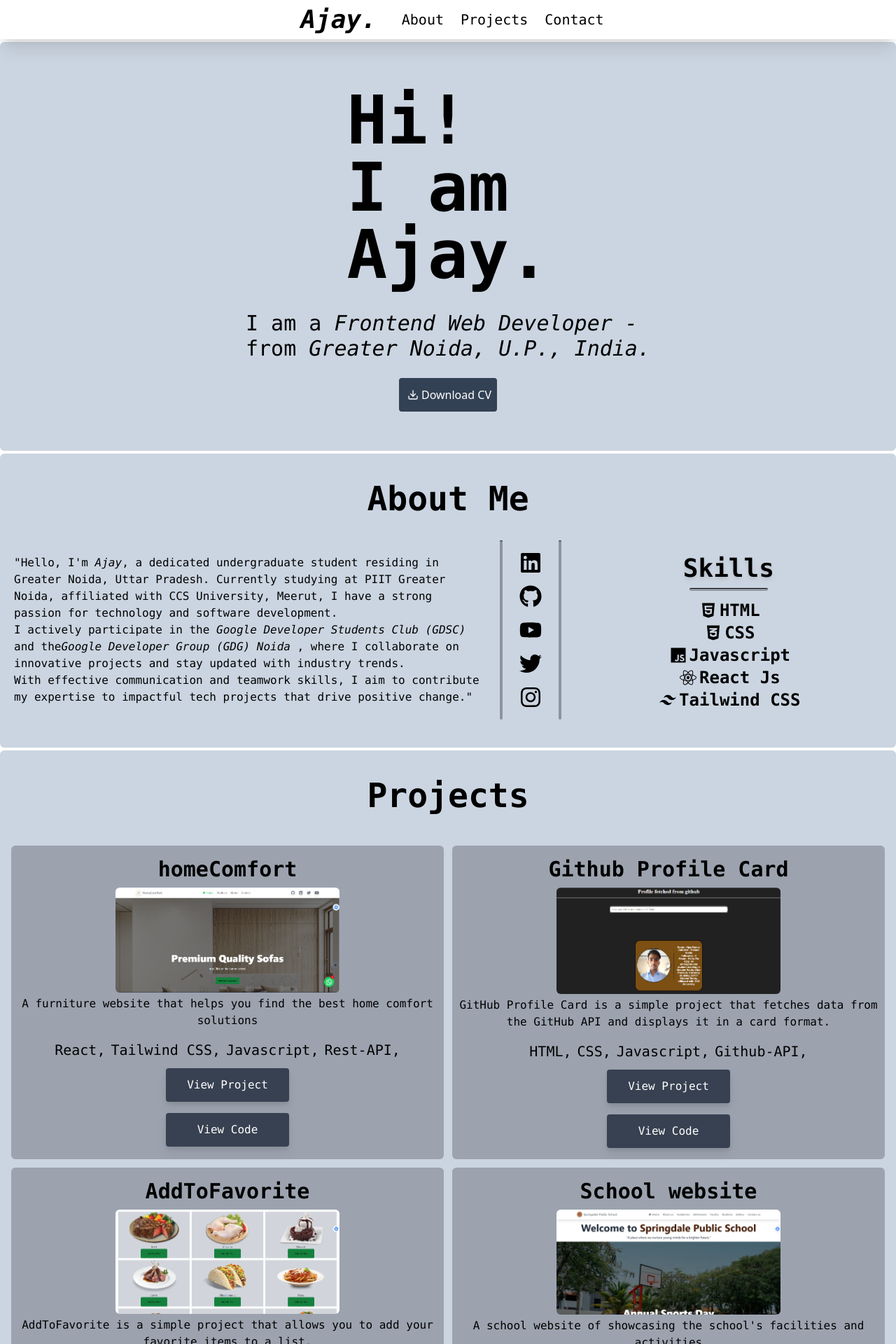
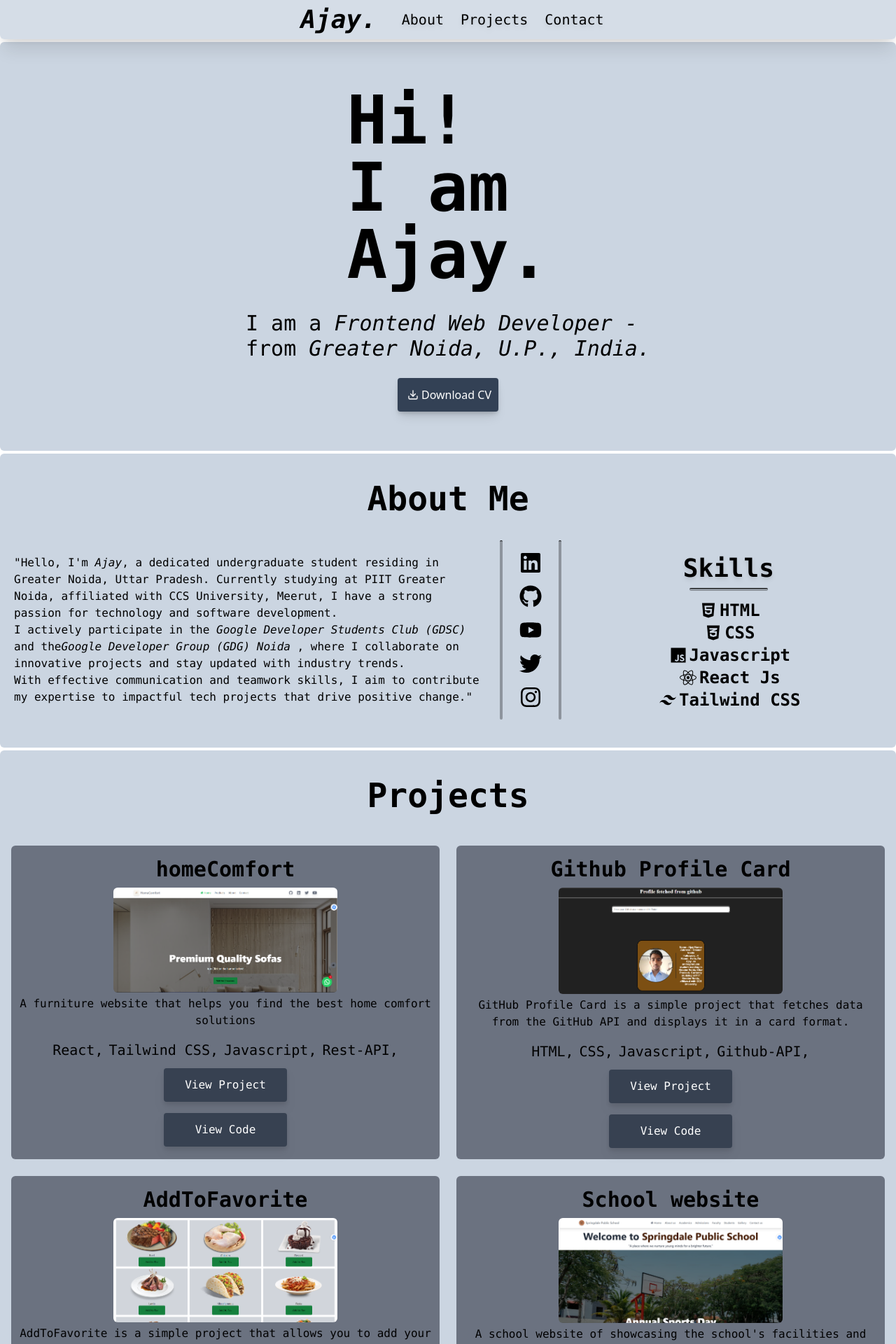
Before and after one commit to A-JA-Y/ajay-portfolio, a React (Create React App) app: page / in a window 1280 px wide. Shown: the top 1920 px of the page at 70% size. Built offline with nearby package versions, Linux system fonts and the light colour scheme.

Commit message:
Improvements

```diff
--- a/src/components/about/index.jsx
+++ b/src/components/about/index.jsx
@@ -14,7 +14,7 @@ import { RiTailwindCssFill } from "react-icons/ri";
 function About() {
   return (
     <>
-      <div className="about min-w-full bg-slate-300 dark:bg-gray-900 dark:text-white rounded-md font-mono py-6">
+      <div className="about min-w-full bg-slate-300 dark:bg-zinc-800 dark:text-white rounded-md font-mono py-6">
         <h1 className="text-center py-4 mb-4 text-5xl font-extrabold ">
           About Me
         </h1>
--- a/src/components/contact/index.jsx
+++ b/src/components/contact/index.jsx
@@ -14,7 +14,7 @@ import { CiLocationOn } from "react-icons/ci";
 function Contact() {
   return (
     <>
-      <div className="about min-w-full bg-slate-300 dark:bg-gray-900 dark:text-white rounded-md font-mono py-6">
+      <div className="about min-w-full bg-slate-300 dark:bg-zinc-800 dark:text-white rounded-md font-mono py-6">
         <h1 className="text-center py-4 mb-4 text-5xl font-extrabold ">Contact Me</h1>
         <div className="contactInfo">
           <div className="icons flex  justify-center items-center my-3 mx-4">
--- a/src/components/home/index.jsx
+++ b/src/components/home/index.jsx
@@ -36,7 +36,7 @@ const Home = () => {
   return (
     <>
       <div className="home  ">
-        <div className="container min-w-full flex flex-col items-center justify-center dark:text-white dark:bg-slate-900 my-1 py-8 bg-slate-300 rounded-md">
+        <div className="container min-w-full flex flex-col items-center justify-center dark:text-white dark:bg-zinc-800 my-1 py-8 bg-slate-300 rounded-md">
           <div className="heading text-8xl  font-mono lg:font-extrabold sm:font-bold  my-4 py-4">
             <h1>
               Hi! <br /> I am <br /> Ajay.
@@ -48,7 +48,7 @@ const Home = () => {
             </h3>
           </div>
           <div className="button m-6 ">
-            <button onClick={downloadCv} className="w-34 rounded h-12 bg-slate-700 text-white  dark:bg-slate-800 dark:text-white hover:bg-yellow-600 hover:text-black transition-all "><div className="flex items-center justify-center p-2"><FiDownload className="mx-1"/><span>Download CV</span></div></button>
+            <button onClick={downloadCv} className="w-36 rounded h-12 bg-slate-700 text-white  dark:bg-zinc-900 hover:font-semibold shadow-lg drop-shadow-md hover:scale-110 hover:rounded-full dark:text-white hover:bg-yellow-600 hover:text-black transition-all "><div className="flex items-center justify-center p-2"><FiDownload className="mx-1 hover:translate-y-1 transition-all"/><span>Download CV</span></div></button>
           </div>
         </div>
       </div>
--- a/src/components/navbar/index.jsx
+++ b/src/components/navbar/index.jsx
@@ -19,7 +19,7 @@ export default function Navbar({ scrollToSection, refs }) {
 
   return (
     <>
-      <nav className=" bg-transparent dark:text-white dark:bg-slate-800 rounded sticky top-0 shadow-xl z-50">
+      <nav className=" bg-slate-300 bg-opacity-80  dark:text-white dark:bg-zinc-800 rounded-b-md sticky top-0 shadow-xl z-50">
         <div className="max-w-6xl mx-auto px-4 ">
           <div className="navItems flex items-center justify-center">
             <div className="logo">
@@ -31,19 +31,19 @@ export default function Navbar({ scrollToSection, refs }) {
             <div className="navLinks hidden lg:flex ">
               <ul className="flex justify-end">
                 <li
-                  className="my-2 mx-3 text-xl  font-mono hover:cursor-pointer hover:text-yellow-600 transition-all"
+                  className="my-2 mx-3 text-xl drop-shadow-md  font-mono hover:cursor-pointer hover:text-yellow-600 transition-all"
                   onClick={() => scrollToSection(refs.aboutRef)}
                 >
                   About
                 </li>
                 <li
-                  className="my-2 mx-3 text-xl  font-mono hover:cursor-pointer hover:text-yellow-600 transition-all"
+                  className="my-2 mx-3 text-xl drop-shadow-md  font-mono hover:cursor-pointer hover:text-yellow-600 transition-all"
                   onClick={() => scrollToSection(refs.projectRef)}
                 >
                   Projects
                 </li>
                 <li
-                  className="my-2 mx-3 text-xl  font-mono hover:cursor-pointer hover:text-yellow-600 transition-all"
+                  className="my-2 mx-3 text-xl drop-shadow-md  font-mono hover:cursor-pointer hover:text-yellow-600 transition-all"
                   onClick={() => scrollToSection(refs.contactRef)}
                 >
                   Contact
--- a/src/components/projects/index.jsx
+++ b/src/components/projects/index.jsx
@@ -44,15 +44,15 @@ function Projects() {
   ];
 
   return (
-    <div className="min-w-full bg-slate-300 dark:bg-gray-900 dark:text-white my-1 rounded-md font-mono py-6">
+    <div className="min-w-full bg-slate-300 dark:bg-zinc-800 dark:text-white my-1 rounded-md font-mono py-6">
       <h1 className="text-center py-4 mb-4 text-5xl font-extrabold">
         Projects
       </h1>
-      <div className="projects grid lg:grid-cols-2 sm:grid-cols-1 gap-3 p-4">
+      <div className="projects grid lg:grid-cols-2 sm:grid-cols-1 gap-6 p-4">
         {projects.map((project, index) => (
           <div
             key={index}
-            className="project bg-gray-400 rounded-md p-2 flex flex-col items-center"
+            className="project bg-gray-500 rounded-md p-2  flex flex-col items-center"
           >
             <h2 className="text-3xl font-bold text-center my-2">
               {project.projectName}
```
